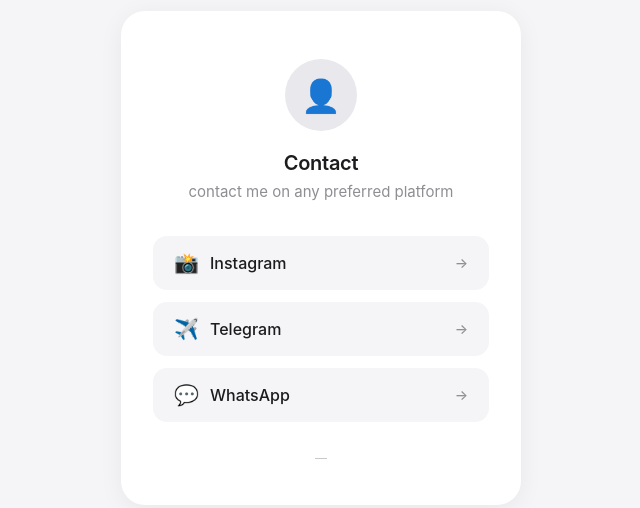
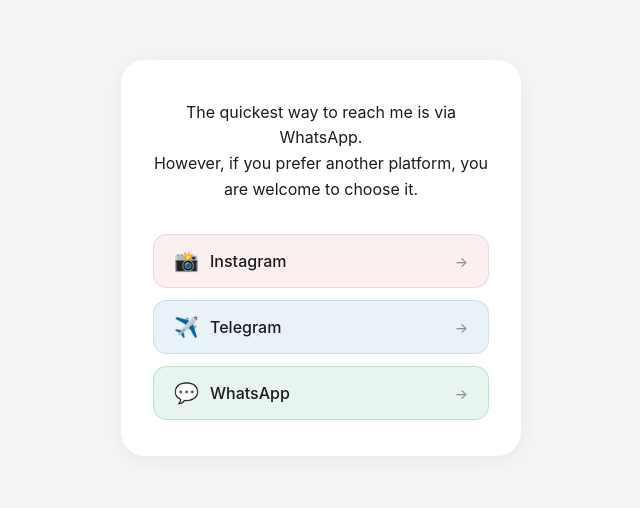
Before and after one commit to primalecommerce263-collab/Contact-dev, a plain HTML site: page index.html in a window 1280 px wide. Shown: the part 142-650 px from the top of the page, without its empty margins (319-959 px from the left). Drawn offline with Linux system fonts and the light colour scheme.

Commit message:
index.html

```diff
--- a/index.html
+++ b/index.html
@@ -26,37 +26,17 @@
             width: 100%;
             background: #ffffff;
             border-radius: 24px;
-            padding: 48px 32px 40px;
+            padding: 40px 32px 36px;
             box-shadow: 0 4px 24px rgba(0, 0, 0, 0.06);
             text-align: center;
         }
 
-        .avatar {
-            width: 72px;
-            height: 72px;
-            border-radius: 50%;
-            background: #e8e8ed;
-            display: flex;
-            align-items: center;
-            justify-content: center;
-            font-size: 32px;
-            margin: 0 auto 20px;
-        }
-
-        .title {
-            font-size: 20px;
-            font-weight: 600;
+        .message {
+            font-size: 16px;
             color: #1c1c1e;
-            margin-bottom: 6px;
-            letter-spacing: -0.3px;
-        }
-
-        .subtitle {
-            font-size: 15px;
-            color: #8e8e93;
+            line-height: 1.6;
+            margin-bottom: 32px;
             font-weight: 400;
-            margin-bottom: 32px;
-            line-height: 1.5;
         }
 
         .btn-group {
@@ -104,43 +84,40 @@
             font-size: 14px;
         }
 
+        .btn-whatsapp {
+            background: #e8f5ee;
+            border-color: rgba(37, 211, 102, 0.3);
+        }
         .btn-whatsapp:hover {
-            background: #e8f5ee;
-            border-color: rgba(37, 211, 102, 0.2);
+            background: #d4ede3;
+            border-color: #25d366;
         }
 
-        .btn-instagram:hover {
+        .btn-instagram {
             background: #faf0f0;
             border-color: rgba(225, 48, 108, 0.15);
         }
+        .btn-instagram:hover {
+            background: #f5e0e0;
+            border-color: #e4405f;
+        }
 
-        .btn-telegram:hover {
+        .btn-telegram {
             background: #e8f2f8;
             border-color: rgba(0, 136, 204, 0.15);
         }
-
-        .footer {
-            margin-top: 28px;
-            color: #c7c7cc;
-            font-size: 12px;
-            letter-spacing: 0.2px;
+        .btn-telegram:hover {
+            background: #d4e6f0;
+            border-color: #0088cc;
         }
 
         @media (max-width: 440px) {
             .card {
-                padding: 36px 20px 32px;
+                padding: 32px 20px 28px;
                 border-radius: 20px;
             }
-            .avatar {
-                width: 64px;
-                height: 64px;
-                font-size: 28px;
-            }
-            .title {
-                font-size: 18px;
-            }
-            .subtitle {
-                font-size: 14px;
+            .message {
+                font-size: 15px;
             }
             .btn {
                 padding: 14px 16px;
@@ -155,7 +132,10 @@
 
         @media (max-width: 360px) {
             .card {
-                padding: 28px 16px 24px;
+                padding: 24px 16px 20px;
+            }
+            .message {
+                font-size: 14px;
             }
             .btn {
                 padding: 12px 14px;
@@ -180,10 +160,10 @@
 
 <div class="card">
 
-    <div class="avatar">👤</div>
-
-    <h1 class="title">Contact</h1>
-    <p class="subtitle">contact me on any preferred platform</p>
+    <p class="message">
+        The quickest way to reach me is via WhatsApp.<br />
+        However, if you prefer another platform, you are welcome to choose it.
+    </p>
 
     <div class="btn-group">
 
@@ -219,8 +199,6 @@
 
     </div>
 
-    <div class="footer">—</div>
-
 </div>
 
 </body>
```
